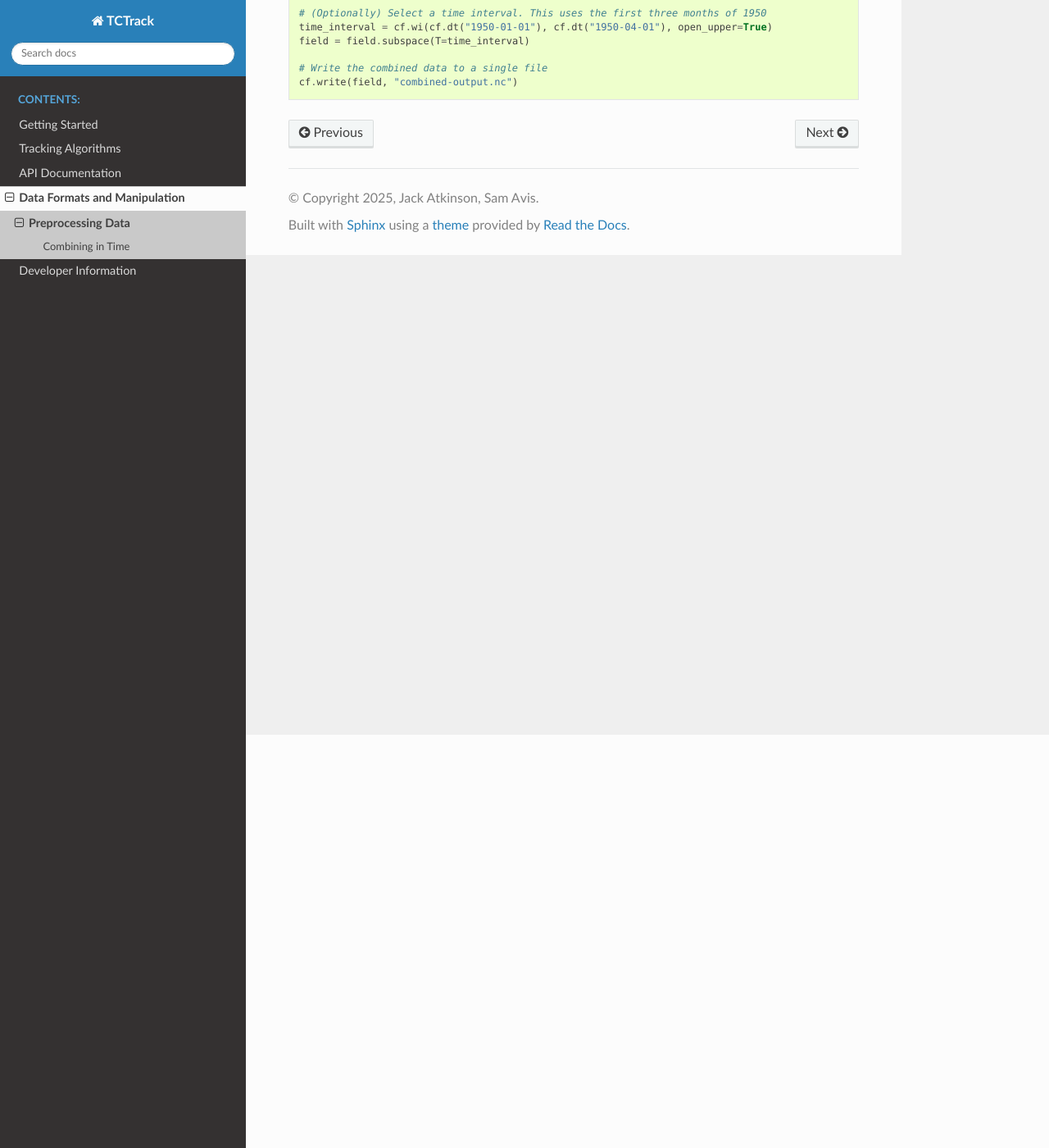
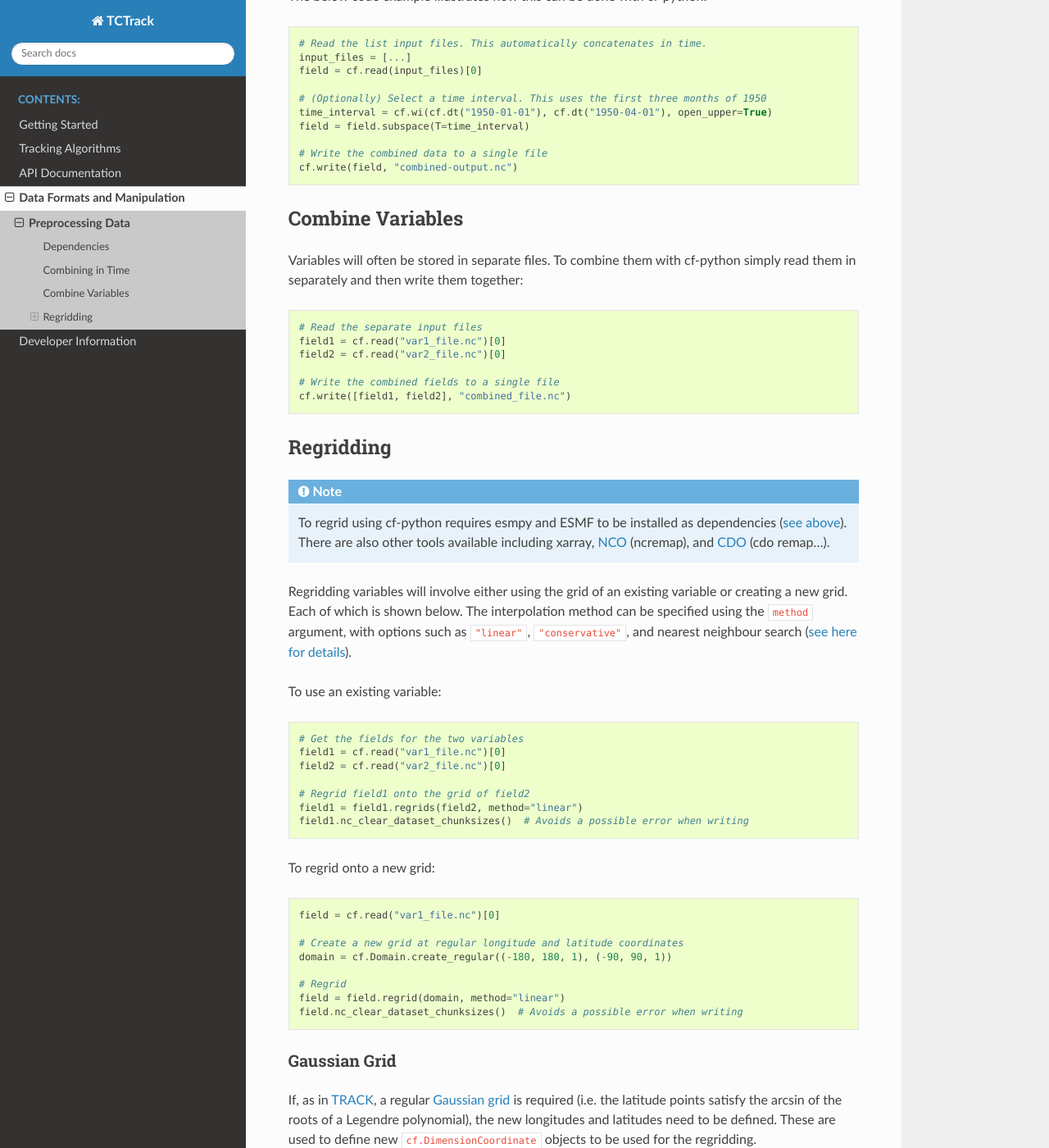
Before and after one commit to Cambridge-ICCS/TCTrack, a Sphinx documentation site: the page built from docs/data/preprocessing_data.rst, in a window 1280 px wide and 1400 px high, scrolled down 504 px. Shown: the whole window at 82% size. Built offline with Sphinx 7.4.7 and the Read the Docs theme 3.1.0, drawn with Linux system fonts in a browser that asks for light colours; some of the changed text lies outside the part shown.

Commit message:
Preprocessing docs - combine & regrid

```diff
--- a/docs/data/preprocessing_data.rst
+++ b/docs/data/preprocessing_data.rst
@@ -3,11 +3,17 @@ Preprocessing Data
 
 Many of the tracking algorithms require the input data to be in specific formats. Here
 we detail how to perform some of the typically required preprocessing steps using the
-cf-python library.
+cf-python library. Other tools can be used for the same tasks, however we focus on
+cf-python since it provides a uniform interface and it is a dependency of TCTrack.
 
-Any regridding will require `esmpy <https://earthsystemmodeling.org/esmpy/>`_ and `ESMF
-<https://earthsystemmodeling.org/>`_ as dependencies. These are not pip-installable but
-can be installed in a conda environment.
+.. _preprocessing_deps:
+
+Dependencies
+------------
+
+Any regridding with cf-python requires `esmpy <https://earthsystemmodeling.org/esmpy/>`_
+and `ESMF <https://earthsystemmodeling.org/>`_ as dependencies. These are not
+pip-installable but can be installed in a conda environment.
 
 .. _combine_time:
 
@@ -30,3 +36,89 @@ cf-python:
 
     # Write the combined data to a single file
     cf.write(field, "combined-output.nc")
+
+Combine Variables
+-----------------
+
+Variables will often be stored in separate files. To combine them with cf-python simply
+read them in separately and then write them together:
+
+.. code-block:: python
+
+    # Read the separate input files
+    field1 = cf.read("var1_file.nc")[0]
+    field2 = cf.read("var2_file.nc")[0]
+
+    # Write the combined fields to a single file
+    cf.write([field1, field2], "combined_file.nc")
+
+Regridding
+----------
+
+.. note::
+    To regrid using cf-python requires esmpy and ESMF to be installed as dependencies
+    (:ref:`see above <preprocessing_deps>`). There are also other tools available
+    including xarray, `NCO <https://nco.sourceforge.net/nco.html>`_ (ncremap), and `CDO
+    <https://code.mpimet.mpg.de/projects/cdo/wiki/tutorial>`_ (cdo remap...).
+
+Regridding variables will involve either using the grid of an existing variable or
+creating a new grid. Each of which is shown below. The interpolation method can be
+specified using the ``method`` argument, with options such as ``"linear"``,
+``"conservative"``, and nearest neighbour search (`see here for details
+<https://ncas-cms.github.io/cf-python/method/cf.Field.regrids.html>`_).
+
+To use an existing variable:
+
+.. code-block:: python
+
+    # Get the fields for the two variables
+    field1 = cf.read("var1_file.nc")[0]
+    field2 = cf.read("var2_file.nc")[0]
+
+    # Regrid field1 onto the grid of field2
+    field1 = field1.regrids(field2, method="linear")
+    field1.nc_clear_dataset_chunksizes()  # Avoids a possible error when writing
+
+To regrid onto a new grid:
+
+.. code-block:: python
+
+    field = cf.read("var1_file.nc")[0]
+
+    # Create a new grid at regular longitude and latitude coordinates
+    domain = cf.Domain.create_regular((-180, 180, 1), (-90, 90, 1))
+
+    # Regrid
+    field = field.regrid(domain, method="linear")
+    field.nc_clear_dataset_chunksizes()  # Avoids a possible error when writing
+
+Gaussian Grid
+^^^^^^^^^^^^^
+
+If, as in :doc:`TRACK <../tracking-algorithms/track>`, a regular `Gaussian grid
+<https://en.wikipedia.org/wiki/Gaussian_grid>`_ is required (i.e. the latitude points
+satisfy the arcsin of the roots of a Legendre polynomial), the new longitudes and
+latitudes need to be defined. These are used to define new ``cf.DimensionCoordinate``
+objects to be used for the regridding.
+
+.. code-block:: python
+
+    field = cf.read("var1_file.nc")[0]
+
+    # Define a regular Gaussian grid with 'n' points per hemisphere
+    n = 256
+    lon = np.arange(0, 360, 360 / (4 * n))
+    lat = np.degrees(np.arcsin(np.polynomial.legendre.leggauss(2 * n)[0]))
+
+    # Copy and modify the latitude and longitude DimensionCoordinates
+    domain = field.domain.copy()
+    lat_coord = domain.dimension_coordinate("latitude")
+    lat_coord.set_data(lat, inplace=True)
+    lat_coord.del_bounds()
+    lon_coord = domain.dimension_coordinate("longitude")
+    lon_coord.set_data(lon, inplace=True)
+    lon_coord.del_bounds()
+
+    # Regrid
+    field = field.regrids((lat_coord, lon_coord), method="linear")
+    field.nc_clear_dataset_chunksizes()  # Avoids a possible error when writing
```
